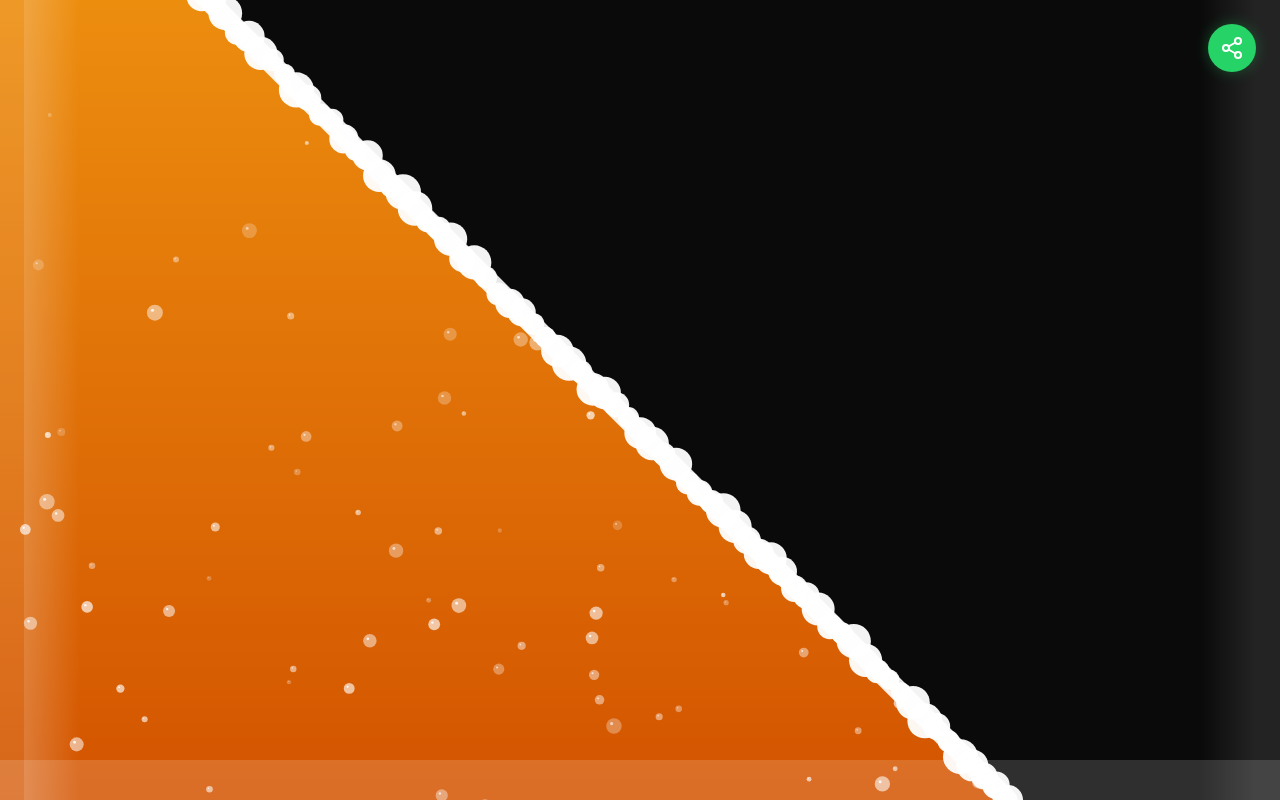
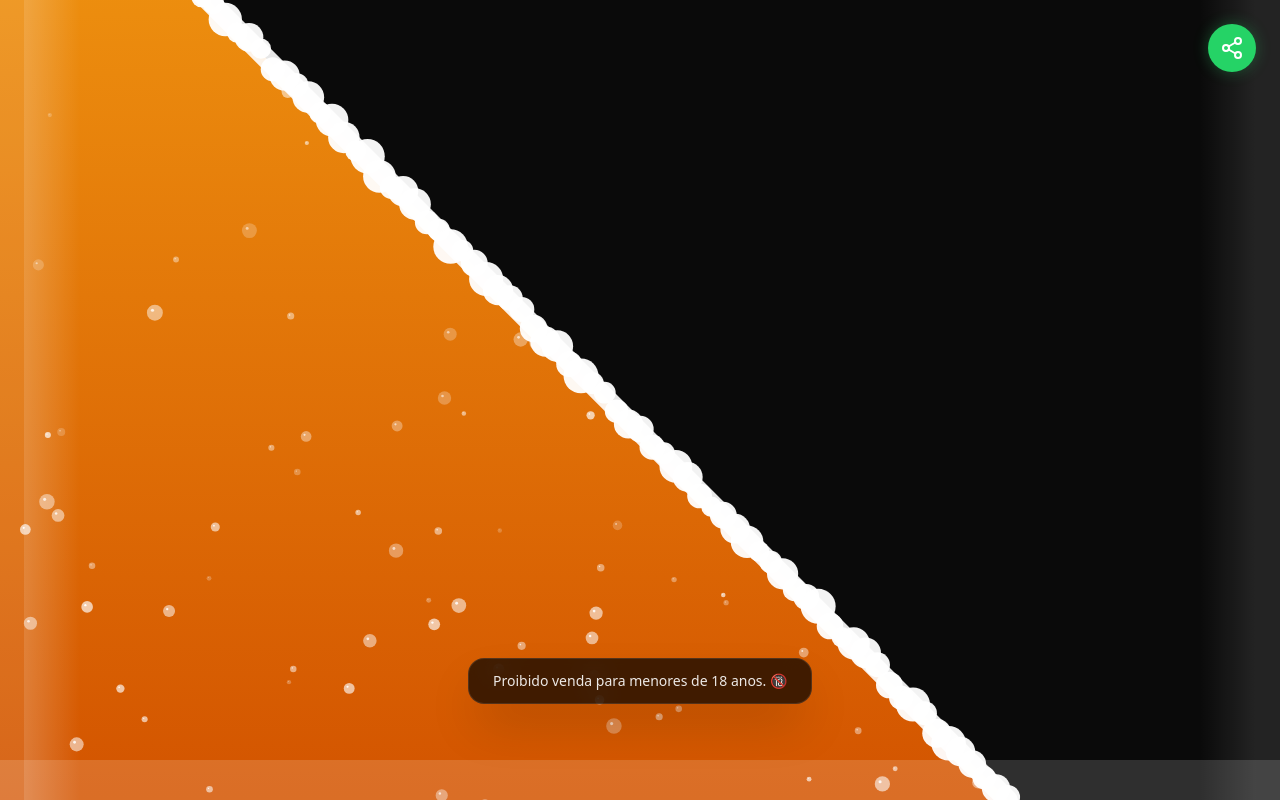
Before and after one commit to marcelosilvareisok-dotcom/SIMULACAO-DE-BEBIDAS-, a React (Vite) app: page / in a window 1280 px wide. Both pictures are taken after a click on the button "Desce uma Gelada!". Built offline with nearby package versions, Linux system fonts and the light colour scheme.

Commit message:
feat: Display drinking warnings
Adds a rotating display of responsible drinking messages to the UI. These messages appear when a significant gulp is taken, reinforcing safe consumption habits.

```diff
--- a/src/App.tsx
+++ b/src/App.tsx
@@ -4,8 +4,15 @@
  */
 
 import React, { useEffect, useRef, useState } from 'react';
-import { motion } from 'motion/react';
+import { motion, AnimatePresence } from 'motion/react';
 import { Beer, RefreshCcw, Share2 } from 'lucide-react';
+
+const WARNINGS = [
+    "Beba com moderação e se beber não dirija! 🚗🚫",
+    "Proibido venda para menores de 18 anos. 🔞",
+    "Bebidas viciam. Consuma com responsabilidade.",
+    "Se divirta 😃🍻"
+];
 
 class Bubble {
     x: number;
@@ -280,6 +287,7 @@ function getLiquidShape(W: number, H: number, V: number, theta: number) {
 export default function App() {
     const [hasPermission, setHasPermission] = useState(false);
     const [uiVolume, setUiVolume] = useState(1.0);
+    const [activeWarning, setActiveWarning] = useState<string | null>(null);
 
     const canvasRef = useRef<HTMLCanvasElement>(null);
     const volumeRef = useRef(1.0);
@@ -289,6 +297,7 @@ export default function App() {
     const lastGulpVolumeRef = useRef(1.0);
     const foamThicknessRef = useRef(20);
     const lastOrientationRef = useRef({ beta: 90, gamma: 0 });
+    const warningTimeoutRef = useRef<ReturnType<typeof setTimeout> | null>(null);
 
     const requestAccess = async () => {
         soundEngine.init();
@@ -485,6 +494,11 @@ export default function App() {
                 if (lastGulpVolumeRef.current - volumeRef.current > 0.15) {
                     soundEngine.playGulp();
                     lastGulpVolumeRef.current = volumeRef.current;
+
+                    const randomWarning = WARNINGS[Math.floor(Math.random() * WARNINGS.length)];
+                    setActiveWarning(randomWarning);
+                    if (warningTimeoutRef.current) clearTimeout(warningTimeoutRef.current);
+                    warningTimeoutRef.current = setTimeout(() => setActiveWarning(null), 3500);
                 }
             } else {
                 soundEngine.stopDrinking();
@@ -576,6 +590,21 @@ export default function App() {
                             <p className="text-white/70 font-medium tracking-widest uppercase text-sm">Incline para beber</p>
                         </div>
                     )}
+
+                    <AnimatePresence>
+                        {activeWarning && (
+                            <motion.div
+                                initial={{ opacity: 0, y: 20, scale: 0.9 }}
+                                animate={{ opacity: 1, y: 0, scale: 1 }}
+                                exit={{ opacity: 0, y: 10, scale: 0.9 }}
+                                className="absolute bottom-24 left-0 right-0 flex justify-center z-50 pointer-events-none px-6"
+                            >
+                                <div className="bg-black/70 backdrop-blur-md text-white/90 px-6 py-3 rounded-2xl text-sm font-medium border border-white/10 shadow-2xl text-center max-w-sm">
+                                    {activeWarning}
+                                </div>
+                            </motion.div>
+                        )}
+                    </AnimatePresence>
                 </>
             )}
 
```
